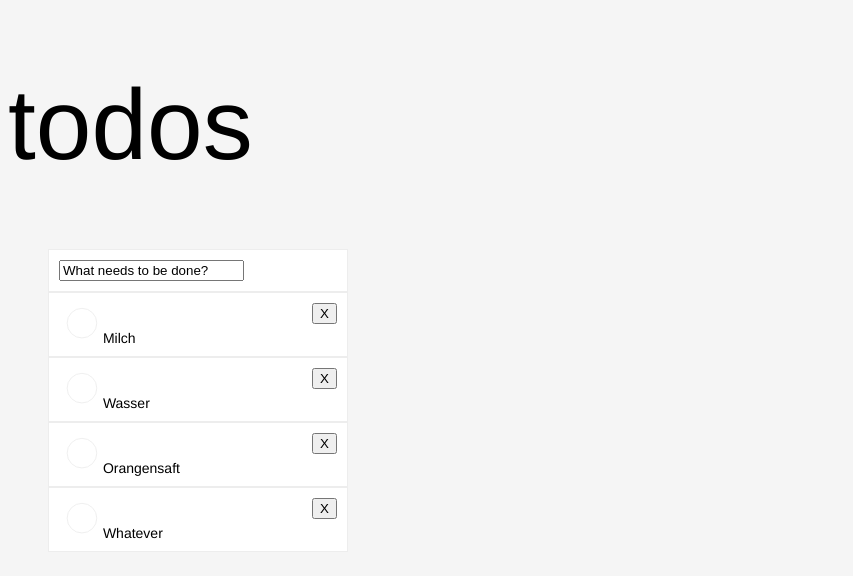
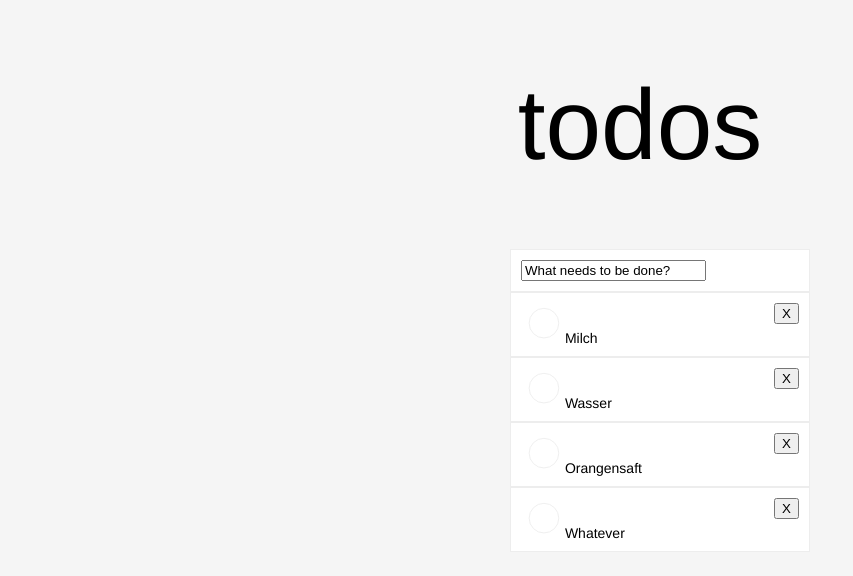
Before and after one commit to gitkiiwi/developer, a plain HTML site: page todo/index.html in a window 1280 px wide. Shown: the whole page, without its empty margins (0-853 px from the left). Drawn offline with Linux system fonts and the light colour scheme.

Commit message:
todo - align center

```diff
--- a/todo/css/styles.css
+++ b/todo/css/styles.css
@@ -9,10 +9,11 @@ main-wrapper {
 h1 {
 	font-size: 100px;
 	font-weight: lighter;
-	text-align: left;
+	text-align: center;
 }
 ul {
 	width:  300px;
+	margin: 0 auto;
 }
 li {
 	background-color: #fff;
```
